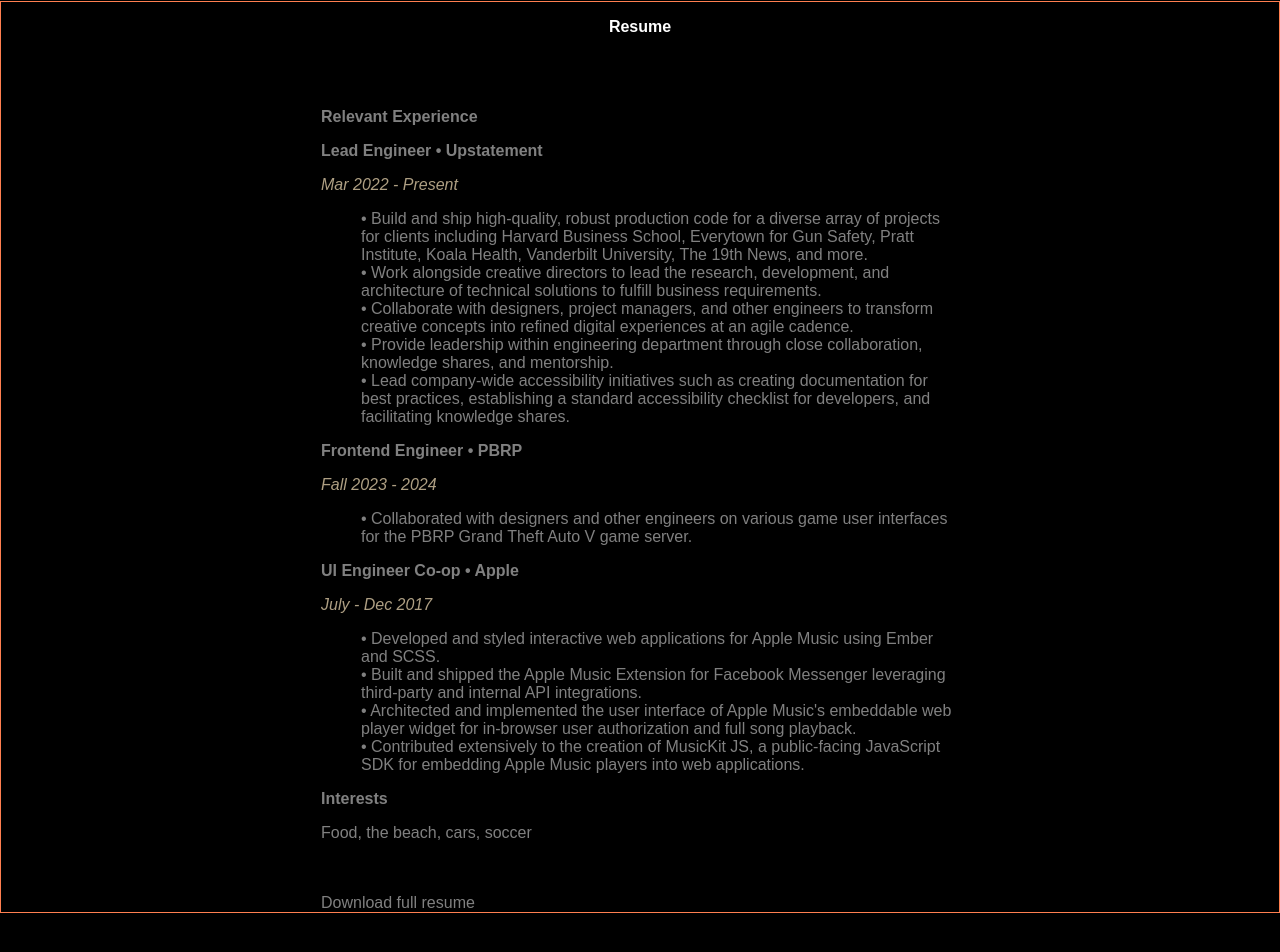
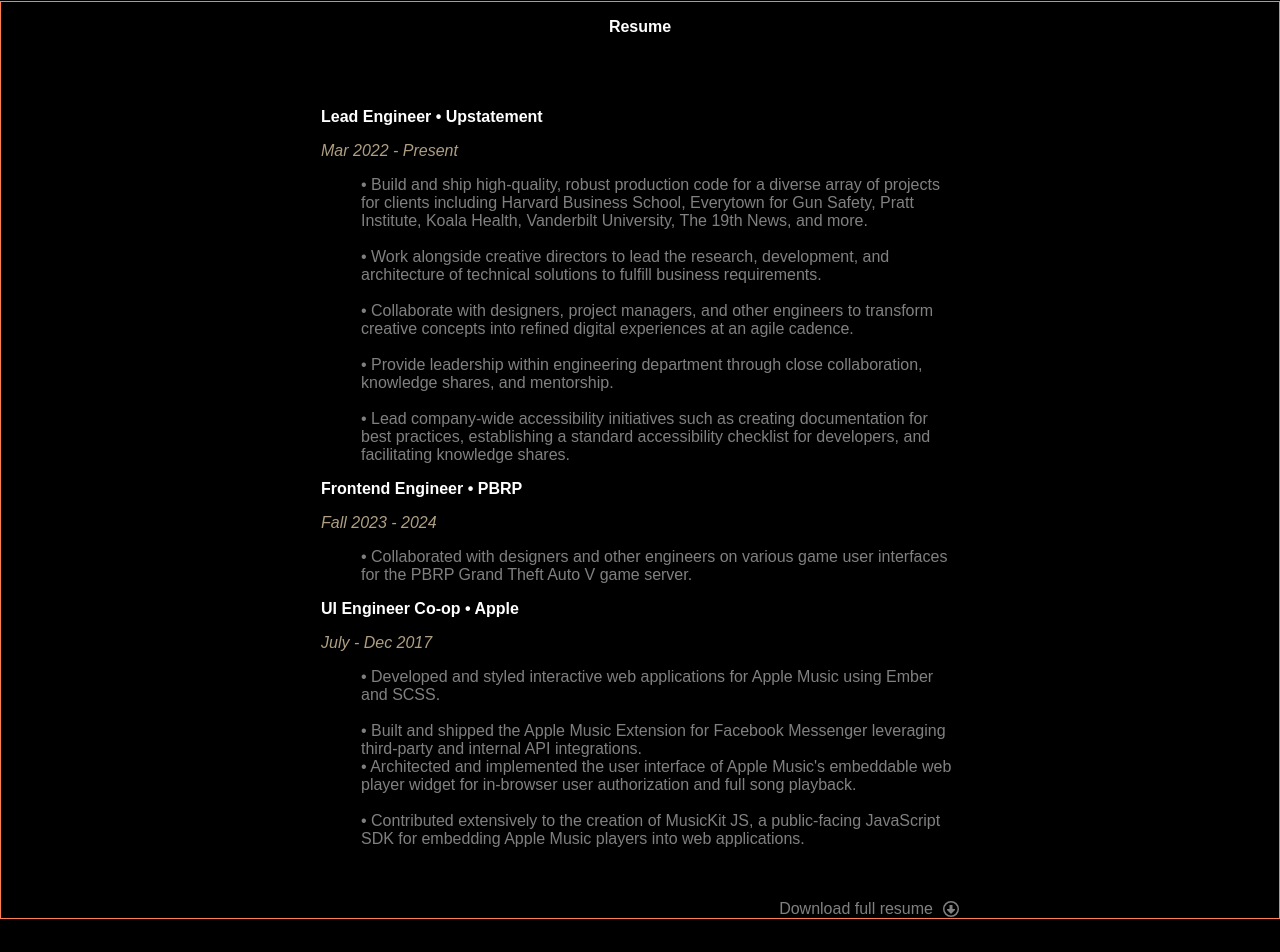
Before and after one commit to Troyzhenny/devfolio, a React (Vite) app: page /about in a window 1280 px wide. Shown: the part 1005-1957 px from the top of the page. Built offline with nearby package versions, Linux system fonts and the light colour scheme; a web font is replaced by a local one.

Commit message:
added breaks and a list style to resume

```diff
--- a/src/components/Resume.jsx
+++ b/src/components/Resume.jsx
@@ -2,9 +2,8 @@ const Resume = () => {
   return (
     <div className="cv-wrapper text-gray">
       <section>
-        <h3>Relevant Experience</h3>
         <div>
-          <h3>Lead Engineer • Upstatement</h3>
+          <h3 className="text-white">Lead Engineer • Upstatement</h3>
           <span>Mar 2022 - Present</span>
           <ul>
             <li>
@@ -13,20 +12,24 @@ const Resume = () => {
               Everytown for Gun Safety, Pratt Institute, Koala Health,
               Vanderbilt University, The 19th News, and more.
             </li>
+            <br />
             <li>
               Work alongside creative directors to lead the research,
               development, and architecture of technical solutions to fulfill
               business requirements.
             </li>
+            <br />
             <li>
               Collaborate with designers, project managers, and other engineers
               to transform creative concepts into refined digital experiences at
               an agile cadence.
             </li>
+            <br />
             <li>
               Provide leadership within engineering department through close
               collaboration, knowledge shares, and mentorship.
             </li>
+            <br />
             <li>
               Lead company-wide accessibility initiatives such as creating
               documentation for best practices, establishing a standard
@@ -37,7 +40,7 @@ const Resume = () => {
         </div>
 
         <div>
-          <h3>Frontend Engineer • PBRP</h3>
+          <h3 className="text-white">Frontend Engineer • PBRP</h3>
           <span>Fall 2023 - 2024</span>
           <ul>
             <li>
@@ -48,13 +51,14 @@ const Resume = () => {
         </div>
 
         <div>
-          <h3>UI Engineer Co-op • Apple</h3>
+          <h3 className="text-white">UI Engineer Co-op • Apple</h3>
           <span>July - Dec 2017</span>
           <ul>
             <li>
               Developed and styled interactive web applications for Apple Music
               using Ember and SCSS.
             </li>
+            <br />
             <li>
               Built and shipped the Apple Music Extension for Facebook Messenger
               leveraging third-party and internal API integrations.
@@ -64,6 +68,7 @@ const Resume = () => {
               Music&apos;s embeddable web player widget for in-browser user
               authorization and full song playback.
             </li>
+            <br />
             <li>
               Contributed extensively to the creation of MusicKit JS, a
               public-facing JavaScript SDK for embedding Apple Music players
@@ -72,15 +77,19 @@ const Resume = () => {
           </ul>
         </div>
       </section>
-
-      <section>
-        <h3>Interests</h3>
-        <p>Food, the beach, cars, soccer</p>
-      </section>
       <br />
       <br />
-      <section>
-        <a href="/resume.pdf">Download full resume</a>
+      <section className="download--wrapper flex-center">
+        <a href="/resume.pdf" className="flex-center hover-white transition-all gap-sm">
+          Download full resume
+          <svg xmlns="http://www.w3.org/2000/svg" viewBox="0 0 512 512">
+            <path
+              d="M256 464a208 208 0 1 1 0-416 208 208 0 1 1 0 416zM256
+                0a256 256 0 1 0 0 512A256 256 0 1 0 256 0zM128 256l0 32L256 416
+                384 288l0-32-80 0 0-128-96 0 0 128-80 0z"
+            />
+          </svg>
+        </a>
       </section>
     </div>
   );
```
